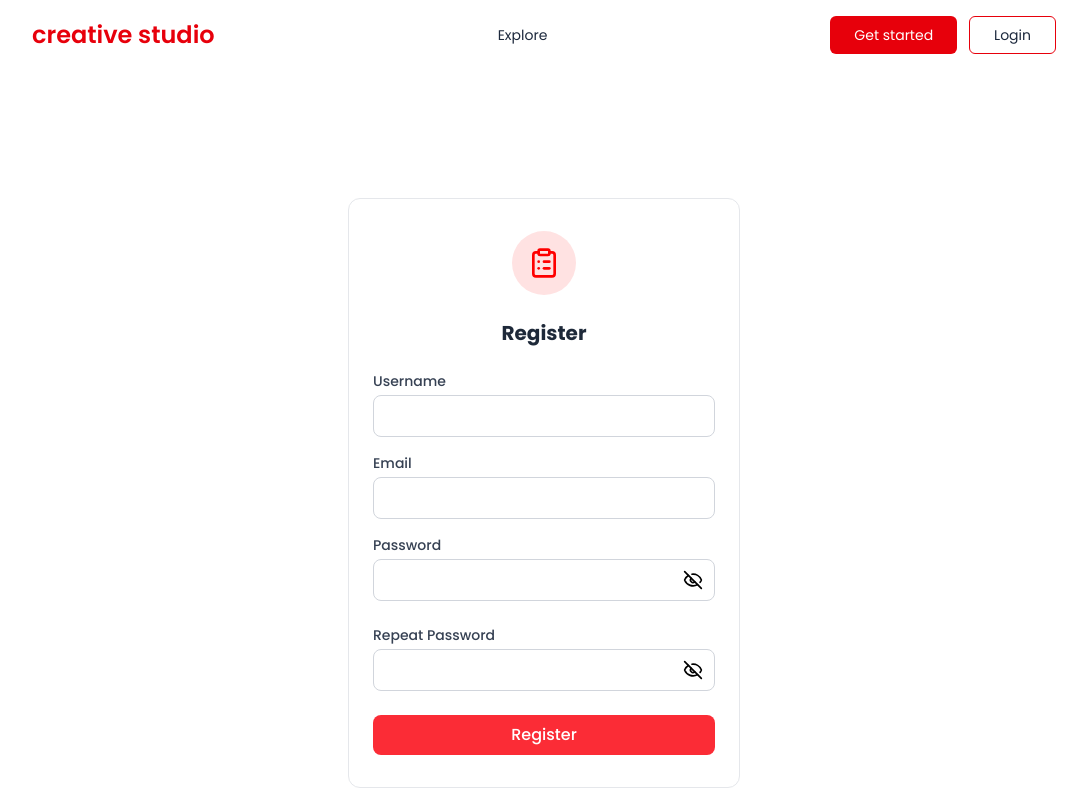
After one commit to frost-rvl/creative-studio, a Flask app: template flaskr/templates/auth/register.html in a window 1280 px wide. The commit adds this page. Shown: the whole page, without its empty margins (96-1183 px from the left). Run offline with Flask 3, Linux system fonts and the light colour scheme; the template is opened without the code that fills it: values that come from a table or form of the project are taken from there, others are empty; some libraries are stand-ins or nearby versions.

Commit message:
feat: Add authentification feature
-add authentifications features (login/reggister)
-add javascript handler for password visibility
-display corresponding navbar for anonymous or authenticated user
-fix redirect link in login.html
-fix colorpalette in landing.html

```diff
--- a/flaskr/__init__.py
+++ b/flaskr/__init__.py
@@ -1,5 +1,6 @@
 import sqlalchemy as sa
 from flask import Flask
+from flask_login import LoginManager
 from flask_migrate import Migrate
 from flask_sqlalchemy import SQLAlchemy
 
@@ -7,6 +8,9 @@ from config import Config
 
 db = SQLAlchemy()
 migrate = Migrate()
+login = LoginManager()
+login.login_view = "auth.login"  # type: ignore
+login.login_message = "Please log in to access this page."
 
 
 def create_app(config_class=Config):
@@ -15,6 +19,7 @@ def create_app(config_class=Config):
 
     db.init_app(app)
     migrate.init_app(app, db)
+    login.init_app(app)
 
     from flaskr.main import bp as main_bp
 
--- a/flaskr/auth/forms.py
+++ b/flaskr/auth/forms.py
@@ -1,7 +1,14 @@
+import re
+
+import sqlalchemy as sa
 from flask_wtf import FlaskForm
+from flask_wtf.recaptcha.validators import ValidationError
 from wtforms import BooleanField, PasswordField, StringField
 from wtforms.fields import SubmitField
-from wtforms.validators import DataRequired
+from wtforms.validators import DataRequired, Email, EqualTo, Length
+
+from flaskr import db
+from flaskr.models import User
 
 
 class LoginForm(FlaskForm):
@@ -11,3 +18,44 @@ class LoginForm(FlaskForm):
     )
     remember_me = BooleanField("Remember Me")
     submit = SubmitField("Sign In")
+
+
+class RegistrationForm(FlaskForm):
+    username = StringField("Username", validators=[DataRequired()])
+    email = StringField("Email", validators=[DataRequired(), Email()])
+    password = PasswordField(
+        "Password", validators=[DataRequired(), Length(min=8)], id="register-password"
+    )
+    password2 = PasswordField(
+        "Repeat Password",
+        validators=[DataRequired(), EqualTo("password")],
+        id="repeat-register-password",
+    )
+    submit = SubmitField("Register")
+
+    def validate_username(self, username):
+        user = db.session.scalar(sa.select(User).where(User.username == username.data))
+        if user is not None:
+            raise ValidationError("Please use a different username.")
+
+    def validate_email(self, email):
+        user = db.session.scalar(sa.select(User).where(User.email == email.data))
+        if user is not None:
+            raise ValidationError("Please use a different email.")
+
+    def validate_password(self, password):
+        value = password.data
+        if not re.search(r"[A-Z]", value):
+            raise ValidationError(
+                "Password must contain at least one uppercase letter."
+            )
+        if not re.search(r"[a-z]", value):
+            raise ValidationError(
+                "Password must contain at least one lowercase letter."
+            )
+        if not re.search(r"\d", value):
+            raise ValidationError("Password must contain at least one number.")
+        if not re.search(r"[!@£$%^&*()_+={}?:~\[\]]", value):
+            raise ValidationError(
+                "Password must contain at least one special character."
+            )
--- a/flaskr/static/css/output.css
+++ b/flaskr/static/css/output.css
@@ -11,13 +11,12 @@
       "Segoe UI Emoji", "Segoe UI Symbol", "Noto Color Emoji";
     --font-mono: ui-monospace, SFMono-Regular, Menlo, Monaco, Consolas, "Liberation Mono",
       "Courier New", monospace;
+    --color-red-100: oklch(93.6% 0.032 17.717);
     --color-red-500: oklch(63.7% 0.237 25.331);
-    --color-blue-100: oklch(93.2% 0.032 255.585);
-    --color-blue-500: oklch(62.3% 0.214 259.815);
+    --color-red-600: oklch(57.7% 0.245 27.325);
+    --color-red-700: oklch(50.5% 0.213 27.518);
+    --color-amber-300: oklch(87.9% 0.169 91.605);
     --color-blue-600: oklch(54.6% 0.245 262.881);
-    --color-pink-500: oklch(65.6% 0.241 354.308);
-    --color-pink-600: oklch(59.2% 0.249 0.584);
-    --color-pink-700: oklch(52.5% 0.223 3.958);
     --color-slate-50: oklch(98.4% 0.003 247.858);
     --color-slate-100: oklch(96.8% 0.007 247.896);
     --color-slate-200: oklch(92.9% 0.013 255.508);
@@ -30,6 +29,7 @@
     --color-gray-300: oklch(87.2% 0.01 258.338);
     --color-gray-700: oklch(37.3% 0.034 259.733);
     --color-gray-800: oklch(27.8% 0.033 256.848);
+    --color-gray-900: oklch(21% 0.034 264.665);
     --color-black: #000;
     --color-white: #fff;
     --spacing: 0.25rem;
@@ -362,6 +362,9 @@
   .max-w-xl {
     max-width: var(--container-xl);
   }
+  .border-collapse {
+    border-collapse: collapse;
+  }
   .-translate-x-full {
     --tw-translate-x: -100%;
     translate: var(--tw-translate-x) var(--tw-translate-y);
@@ -372,6 +375,9 @@
   }
   .cursor-pointer {
     cursor: pointer;
+  }
+  .resize {
+    resize: both;
   }
   .flex-col {
     flex-direction: column;
@@ -445,14 +451,14 @@
   .border-gray-300 {
     border-color: var(--color-gray-300);
   }
-  .border-pink-600 {
-    border-color: var(--color-pink-600);
+  .border-red-600 {
+    border-color: var(--color-red-600);
   }
   .border-slate-200 {
     border-color: var(--color-slate-200);
   }
-  .bg-blue-100 {
-    background-color: var(--color-blue-100);
+  .bg-blue-600 {
+    background-color: var(--color-blue-600);
   }
   .bg-blue-600\/70 {
     background-color: color-mix(in srgb, oklch(54.6% 0.245 262.881) 70%, transparent);
@@ -460,14 +466,20 @@
       background-color: color-mix(in oklab, var(--color-blue-600) 70%, transparent);
     }
   }
-  .bg-pink-500 {
-    background-color: var(--color-pink-500);
+  .bg-red-100 {
+    background-color: var(--color-red-100);
   }
-  .bg-pink-600 {
-    background-color: var(--color-pink-600);
+  .bg-red-500 {
+    background-color: var(--color-red-500);
+  }
+  .bg-red-600 {
+    background-color: var(--color-red-600);
   }
   .bg-slate-100 {
     background-color: var(--color-slate-100);
+  }
+  .bg-white {
+    background-color: var(--color-white);
   }
   .bg-white\/60 {
     background-color: color-mix(in srgb, #fff 60%, transparent);
@@ -484,6 +496,10 @@
   }
   .from-\[\#f9c4df\] {
     --tw-gradient-from: #f9c4df;
+    --tw-gradient-stops: var(--tw-gradient-via-stops, var(--tw-gradient-position), var(--tw-gradient-from) var(--tw-gradient-from-position), var(--tw-gradient-to) var(--tw-gradient-to-position));
+  }
+  .from-\[\#ffbfc2\] {
+    --tw-gradient-from: #ffbfc2;
     --tw-gradient-stops: var(--tw-gradient-via-stops, var(--tw-gradient-position), var(--tw-gradient-from) var(--tw-gradient-from-position), var(--tw-gradient-to) var(--tw-gradient-to-position));
   }
   .to-\[\#FFFFFF\] {
@@ -585,23 +601,17 @@
   .text-black {
     color: var(--color-black);
   }
-  .text-blue-500 {
-    color: var(--color-blue-500);
-  }
   .text-gray-700 {
     color: var(--color-gray-700);
   }
   .text-gray-800 {
     color: var(--color-gray-800);
   }
-  .text-pink-500 {
-    color: var(--color-pink-500);
-  }
-  .text-pink-600 {
-    color: var(--color-pink-600);
-  }
   .text-red-500 {
     color: var(--color-red-500);
+  }
+  .text-red-600 {
+    color: var(--color-red-600);
   }
   .text-slate-500 {
     color: var(--color-slate-500);
@@ -621,14 +631,31 @@
   .text-white {
     color: var(--color-white);
   }
+  .lowercase {
+    text-transform: lowercase;
+  }
+  .uppercase {
+    text-transform: uppercase;
+  }
   .italic {
     font-style: italic;
   }
   .underline {
     text-decoration-line: underline;
   }
+  .accent-red-500 {
+    accent-color: var(--color-red-500);
+  }
+  .outline {
+    outline-style: var(--tw-outline-style);
+    outline-width: 1px;
+  }
   .backdrop-blur {
     --tw-backdrop-blur: blur(8px);
+    -webkit-backdrop-filter: var(--tw-backdrop-blur,) var(--tw-backdrop-brightness,) var(--tw-backdrop-contrast,) var(--tw-backdrop-grayscale,) var(--tw-backdrop-hue-rotate,) var(--tw-backdrop-invert,) var(--tw-backdrop-opacity,) var(--tw-backdrop-saturate,) var(--tw-backdrop-sepia,);
+    backdrop-filter: var(--tw-backdrop-blur,) var(--tw-backdrop-brightness,) var(--tw-backdrop-contrast,) var(--tw-backdrop-grayscale,) var(--tw-backdrop-hue-rotate,) var(--tw-backdrop-invert,) var(--tw-backdrop-opacity,) var(--tw-backdrop-saturate,) var(--tw-backdrop-sepia,);
+  }
+  .backdrop-filter {
     -webkit-backdrop-filter: var(--tw-backdrop-blur,) var(--tw-backdrop-brightness,) var(--tw-backdrop-contrast,) var(--tw-backdrop-grayscale,) var(--tw-backdrop-hue-rotate,) var(--tw-backdrop-invert,) var(--tw-backdrop-opacity,) var(--tw-backdrop-saturate,) var(--tw-backdrop-sepia,);
     backdrop-filter: var(--tw-backdrop-blur,) var(--tw-backdrop-brightness,) var(--tw-backdrop-contrast,) var(--tw-backdrop-grayscale,) var(--tw-backdrop-hue-rotate,) var(--tw-backdrop-invert,) var(--tw-backdrop-opacity,) var(--tw-backdrop-saturate,) var(--tw-backdrop-sepia,);
   }
@@ -675,17 +702,17 @@
       }
     }
   }
-  .hover\:bg-pink-600 {
+  .hover\:bg-red-600 {
     &:hover {
       @media (hover: hover) {
-        background-color: var(--color-pink-600);
+        background-color: var(--color-red-600);
       }
     }
   }
-  .hover\:bg-pink-700 {
+  .hover\:bg-red-700 {
     &:hover {
       @media (hover: hover) {
-        background-color: var(--color-pink-700);
+        background-color: var(--color-red-700);
       }
     }
   }
@@ -710,9 +737,9 @@
       }
     }
   }
-  .focus\:border-pink-500 {
+  .focus\:border-red-500 {
     &:focus {
-      border-color: var(--color-pink-500);
+      border-color: var(--color-red-500);
     }
   }
   .focus\:ring-2 {
@@ -721,9 +748,9 @@
       box-shadow: var(--tw-inset-shadow), var(--tw-inset-ring-shadow), var(--tw-ring-offset-shadow), var(--tw-ring-shadow), var(--tw-shadow);
     }
   }
-  .focus\:ring-pink-500 {
+  .focus\:ring-red-500 {
     &:focus {
-      --tw-ring-color: var(--color-pink-500);
+      --tw-ring-color: var(--color-red-500);
     }
   }
   .active\:scale-90 {
@@ -761,11 +788,6 @@
   .max-md\:px-8 {
     @media (width < 48rem) {
       padding-inline: calc(var(--spacing) * 8);
-    }
-  }
-  .md\:block {
-    @media (width >= 48rem) {
-      display: block;
     }
   }
   .md\:flex {
@@ -880,6 +902,11 @@
 @property --tw-font-weight {
   syntax: "*";
   inherits: false;
+}
+@property --tw-outline-style {
+  syntax: "*";
+  inherits: false;
+  initial-value: solid;
 }
 @property --tw-backdrop-blur {
   syntax: "*";
@@ -1020,6 +1047,7 @@
       --tw-gradient-to-position: 100%;
       --tw-leading: initial;
       --tw-font-weight: initial;
+      --tw-outline-style: solid;
       --tw-backdrop-blur: initial;
       --tw-backdrop-brightness: initial;
       --tw-backdrop-contrast: initial;
--- a/flaskr/static/js/auth.js
+++ b/flaskr/static/js/auth.js
@@ -11,12 +11,52 @@ export function handleLoginPasswordVisibility() {
 
     if (password.type === 'password') {
       password.type = 'text';
-      eyeOff.classList.add('hidden')
-      eyeOn.classList.remove('hidden')
+      eyeOff.classList.add('hidden');
+      eyeOn.classList.remove('hidden');
     } else {
       password.type = 'password';
-      eyeOn.classList.add('hidden')
-      eyeOff.classList.remove('hidden')
+      eyeOn.classList.add('hidden');
+      eyeOff.classList.remove('hidden');
     }
   })
 }
+
+//Toggle password visibility in Register page
+export function handleRegisterPasswordVisibility() {
+  const toggleBtn = document.getElementById("show-register-password");
+  const toggleBtn2 = document.getElementById("show-repeat-register-password");
+  const password = document.getElementById("register-password");
+  const password2 = document.getElementById("repeat-register-password");
+
+  if (!toggleBtn || !toggleBtn2 || !password || !password2) return;
+
+  toggleBtn.addEventListener('click', () => {
+    const eyeOff = toggleBtn.children[0];
+    const eyeOn = toggleBtn.children[1];
+
+    if (password.type === 'password') {
+      password.type = 'text';
+      eyeOff.classList.add('hidden');
+      eyeOn.classList.remove('hidden');
+    } else {
+      password.type = 'password';
+      eyeOn.classList.add('hidden');
+      eyeOff.classList.remove('hidden');
+    }
+  })
+
+  toggleBtn2.addEventListener('click', () => {
+    const eyeOff = toggleBtn2.children[0];
+    const eyeOn = toggleBtn2.children[1];
+
+    if (password2.type === 'password') {
+      password2.type = 'text';
+      eyeOff.classList.add('hidden');
+      eyeOn.classList.remove('hidden');
+    } else {
+      password2.type = 'password';
+      eyeOn.classList.add('hidden');
+      eyeOff.classList.remove('hidden');
+    }
+  })
+}
--- a/flaskr/static/js/index.js
+++ b/flaskr/static/js/index.js
@@ -1,9 +1,10 @@
 import { handleNavbar, handleFlashButton } from "./base.js";
-import { handleLoginPasswordVisibility } from "./auth.js";
+import { handleLoginPasswordVisibility, handleRegisterPasswordVisibility } from "./auth.js";
 
 document.addEventListener('DOMContentLoaded', () => {
-  console.log("DOM loaded");
   handleLoginPasswordVisibility();
+  handleRegisterPasswordVisibility();
   handleNavbar();
   handleFlashButton();
+  console.log("DOM loaded");
 });
--- /dev/null
+++ b/flaskr/templates/auth/register.html
@@ -0,0 +1,63 @@
+{% extends "base.html" %}
+
+{% block content %}
+<main class="flex flex-col items-center max-md:px-2 mt-32">
+    <div class="rounded-xl border border-gray-200 py-8 px-6 max-w-120 w-full">
+        <div class="mx-auto mb-6 flex h-16 w-16 items-center justify-center rounded-full bg-red-100">
+            <svg class="h-8 w-8 text-red-500" xmlns="http://www.w3.org/2000/svg" width="32" height="32" viewBox="0 0 24 24" fill="none" stroke="#ff0000" stroke-width="2" stroke-linecap="round" stroke-linejoin="round">
+                <rect width="8" height="4" x="8" y="2" rx="1" ry="1"></rect><path d="M16 4h2a2 2 0 0 1 2 2v14a2 2 0 0 1-2 2H6a2 2 0 0 1-2-2V6a2 2 0 0 1 2-2h2"></path><path d="M12 11h4"></path><path d="M12 16h4"></path><path d="M8 11h.01"></path><path d="M8 16h.01"></path>
+            </svg>
+        </div>
+
+        <h1 class="mb-6 text-center text-xl font-bold text-gray-800">Register</h1>
+        <form action="" method="post" novalidate>
+            {{ form.hidden_tag() }}
+            <div class="mb-4">
+                {{ form.username.label(class_="mb-1 block text-sm font-medium text-gray-700") }}
+                {{ form.username(class_="w-full rounded-lg border border-gray-300 px-3 py-2 transition outline-none focus:border-red-500 focus:ring-2 focus:ring-red-500")}}
+                {% for error in form.username.errors %}
+                    <div class="text-red-500 text-xs italic">{{ error }}</div>
+                {% endfor %}
+            </div>
+
+            <div class="mb-4">
+                {{ form.email.label(class_="mb-1 block text-sm font-medium text-gray-700") }}
+                {{ form.email(class_="w-full rounded-lg border border-gray-300 px-3 py-2 transition outline-none focus:border-red-500 focus:ring-2 focus:ring-red-500")}}
+                {% for error in form.email.errors %}
+                    <div class="text-red-500 text-xs italic">{{ error }}</div>
+                {% endfor %}
+            </div>
+
+            <div class="mb-6">
+                {{ form.password.label(class_="mb-1 block text-sm font-medium text-gray-700") }}
+                <div class="relative">
+                    {{ form.password(class_="w-full rounded-lg border border-gray-300 px-3 py-2 transition outline-none focus:border-red-500 focus:ring-2 focus:ring-red-500")}}
+                    <button type="button" id="show-register-password" class="absolute top-0 bottom-0 right-3 mx-auto my-0 z-50 block cursor-pointer">
+                        <svg xmlns="http://www.w3.org/2000/svg" width="20" height="20" viewBox="0 0 24 24" fill="none" stroke="#000000" stroke-width="2" stroke-linecap="round" stroke-linejoin="round"><path d="M10.733 5.076a10.744 10.744 0 0 1 11.205 6.575 1 1 0 0 1 0 .696 10.747 10.747 0 0 1-1.444 2.49"></path><path d="M14.084 14.158a3 3 0 0 1-4.242-4.242"></path><path d="M17.479 17.499a10.75 10.75 0 0 1-15.417-5.151 1 1 0 0 1 0-.696 10.75 10.75 0 0 1 4.446-5.143"></path><path d="m2 2 20 20"></path></svg>
+                        <svg class="hidden" xmlns="http://www.w3.org/2000/svg" width="20" height="20" viewBox="0 0 24 24" fill="none" stroke="#000000" stroke-width="2" stroke-linecap="round" stroke-linejoin="round"><path d="M2.062 12.348a1 1 0 0 1 0-.696 10.75 10.75 0 0 1 19.876 0 1 1 0 0 1 0 .696 10.75 10.75 0 0 1-19.876 0"></path><circle cx="12" cy="12" r="3"></circle></svg>
+                    </button>
+                </div>
+                {% for error in form.password.errors %}
+                    <div class="text-red-500 text-xs italic">{{ error }}</div>
+                {% endfor %}
+            </div>
+
+            <div class="mb-6">
+                {{ form.password2.label(class_="mb-1 block text-sm font-medium text-gray-700") }}
+                <div class="relative">
+                    {{ form.password2(class_="w-full rounded-lg border border-gray-300 px-3 py-2 transition outline-none focus:border-red-500 focus:ring-2 focus:ring-red-500")}}
+                    <button type="button" id="show-repeat-register-password" class="absolute top-0 bottom-0 right-3 mx-auto my-0 z-50 block cursor-pointer">
+                        <svg xmlns="http://www.w3.org/2000/svg" width="20" height="20" viewBox="0 0 24 24" fill="none" stroke="#000000" stroke-width="2" stroke-linecap="round" stroke-linejoin="round"><path d="M10.733 5.076a10.744 10.744 0 0 1 11.205 6.575 1 1 0 0 1 0 .696 10.747 10.747 0 0 1-1.444 2.49"></path><path d="M14.084 14.158a3 3 0 0 1-4.242-4.242"></path><path d="M17.479 17.499a10.75 10.75 0 0 1-15.417-5.151 1 1 0 0 1 0-.696 10.75 10.75 0 0 1 4.446-5.143"></path><path d="m2 2 20 20"></path></svg>
+                        <svg class="hidden" xmlns="http://www.w3.org/2000/svg" width="20" height="20" viewBox="0 0 24 24" fill="none" stroke="#000000" stroke-width="2" stroke-linecap="round" stroke-linejoin="round"><path d="M2.062 12.348a1 1 0 0 1 0-.696 10.75 10.75 0 0 1 19.876 0 1 1 0 0 1 0 .696 10.75 10.75 0 0 1-19.876 0"></path><circle cx="12" cy="12" r="3"></circle></svg>
+                    </button>
+                </div>
+                {% for error in form.password2.errors %}
+                    <div class="text-red-500 text-xs italic">{{ error }}</div>
+                {% endfor %}
+            </div>
+
+            {{ form.submit(class_="w-full rounded-lg bg-red-500 px-4 py-2 font-medium text-white transition duration-300 hover:bg-red-600")}}
+        </form>
+    </div>
+</main>
+{% endblock %}
--- a/flaskr/templates/base.html
+++ b/flaskr/templates/base.html
@@ -17,29 +17,60 @@
     <body class="flex flex-col items-center">
         <nav class="sticky top-0 z-50 flex items-center justify-between w-full py-4 px-6 md:px-16 lg:px-24 xl:px-32 backdrop-blur text-slate-800 text-sm">
             <a href="{{ url_for('main.index') }}">
-                <span class="text-xl  font-semibold text-pink-600">creative studio</span>
+                <span class="text-2xl  font-semibold text-red-600">creative studio</span>
             </a>
 
             <div class="hidden md:flex items-center gap-8 transition duration-500">
-                <a href="{{ url_for('main.index') }}" class="hover:text-slate-500 transition">Home</a>
-                <a href="#" class="hover:text-slate-500 transition">Explore</a>
-                <a href="#" class="hover:text-slate-500 transition">Gallery</a>
+                {% if current_user.is_authenticated %}
+                    <a href="{{ url_for('main.index') }}" class="hover:text-slate-500 transition">Home</a>
+                {% endif %}
+                {% if current_user.is_anonymous %}
+                    <a href="#" class="hover:text-slate-500 transition">Explore</a>
+                {% endif %}
+                {% if current_user.is_authenticated %}
+                    <a href="#" class="hover:text-slate-500 transition">Modules</a>
+                    <a href="#" class="hover:text-slate-500 transition">Gallery</a>
+                {% endif %}
             </div>
 
-            <div class="hidden md:block space-x-3">
-                <button class="px-6 py-2 bg-pink-600 hover:bg-pink-700 transition text-white rounded-md">Get started</button>
-                <button class="hover:bg-slate-50 transition px-6 py-2 border border-pink-600 rounded-md" onclick="window.location.href = '{{ url_for('auth.login') }}'; ">Login</button>
+            <div class="hidden md:flex space-x-3">
+                {% if  current_user.is_anonymous %}
+                    <button class="px-6 py-2 bg-red-600 hover:bg-red-700 transition text-white rounded-md" onclick="window.location.href = `{{ url_for('auth.register') }}`; ">Get started</button>
+                    <button class="hover:bg-slate-50 transition px-6 py-2 border border-red-600 rounded-md" onclick="window.location.href = `{{ url_for('auth.login') }}`; ">Login</button>
+                {% endif %}
+                {% if current_user.is_authenticated %}
+                    <button type="button" class="cursor-pointer">
+                        <svg xmlns="http://www.w3.org/2000/svg" width="43" height="43" viewBox="0 0 24 24" fill="none" stroke="#ff4444" stroke-width="1.5" stroke-linecap="round" stroke-linejoin="round"><circle cx="12" cy="12" r="10"></circle><circle cx="12" cy="10" r="3"></circle><path d="M7 20.662V19a2 2 0 0 1 2-2h6a2 2 0 0 1 2 2v1.662"></path></svg>
+                    </button>
+                    <button class="px-6 py-2 bg-red-600 hover:bg-red-700 transition text-white rounded-md flex items-center gap-2" onclick="window.location.href = `{{ url_for('auth.logout') }}`; ">
+                        <div>Logout</div>
+                        <svg xmlns="http://www.w3.org/2000/svg" width="18" height="18" viewBox="0 0 24 24" fill="none" stroke="#ffffff" stroke-width="2" stroke-linecap="round" stroke-linejoin="round"><path d="M9 21H5a2 2 0 0 1-2-2V5a2 2 0 0 1 2-2h4"></path><polyline points="16 17 21 12 16 7"></polyline><line x1="21" x2="9" y1="12" y2="12"></line></svg>
+                    </button>
+                {% endif %}
             </div>
 
-            <button id="open-menu" class="md:hidden active:scale-90 transition">
-                <svg xmlns="http://www.w3.org/2000/svg" width="26" height="26" viewBox="0 0 24 24" fill="none" stroke="currentColor" stroke-width="2" stroke-linecap="round" stroke-linejoin="round" class="lucide lucide-menu-icon lucide-menu"><path d="M4 5h16"/><path d="M4 12h16"/><path d="M4 19h16"/></svg>
-            </button>
+            <div class="md:hidden space-x-3">
+                <button type="button" class="md:hidden active:scale-90 transition">
+                    <svg xmlns="http://www.w3.org/2000/svg" width="28" height="28" viewBox="0 0 24 24" fill="none" stroke="#ff4444" stroke-width="2" stroke-linecap="round" stroke-linejoin="round"><circle cx="12" cy="12" r="10"></circle><circle cx="12" cy="10" r="3"></circle><path d="M7 20.662V19a2 2 0 0 1 2-2h6a2 2 0 0 1 2 2v1.662"></path></svg>
+                </button>
+                <button id="open-menu" class="md:hidden active:scale-90 transition">
+                    <svg class="h-8 w-8 text-red-500" xmlns="http://www.w3.org/2000/svg" width="26" height="26" viewBox="0 0 24 24" fill="none" stroke="currentColor" stroke-width="2" stroke-linecap="round" stroke-linejoin="round" class="lucide lucide-menu-icon lucide-menu"><path d="M4 5h16"/><path d="M4 12h16"/><path d="M4 19h16"/></svg>
+                </button>
+            </div>
         </nav>
 
         <div id="mobile-navLinks" class="fixed inset-0 z-100 bg-white/60 text-slate-800 backdrop-blur flex flex-col items-center justify-center text-lg gap-8 md:hidden transition-transform duration-300 -translate-x-full">
-            <a href="/">Home</a>
-            <a href="/products">Explore</a>
-            <a href="/stories"></a>
+            {% if current_user.is_authenticated %}
+                <a href="{{ url_for('main.index') }}">Home</a>
+            {% endif %}
+            {% if current_user.is_anonymous %}
+                <a href="#">Explore</a>
+            {% endif %}
+            {% if current_user.is_authenticated %}
+                <a href="#">Modules</a>
+                <a href="#">Gallery</a>
+                <a class="text-red-500" href="{{ url_for('auth.logout') }}">Logout</a>
+            {% endif %}
             <button id="close-menu" class="active:ring-3 active:ring-white aspect-square size-10 p-1 items-center justify-center bg-slate-100 hover:bg-slate-200 transition text-black rounded-md flex">
                 <svg xmlns="http://www.w3.org/2000/svg" width="24" height="24" viewBox="0 0 24 24" fill="none" stroke="currentColor" stroke-width="2" stroke-linecap="round" stroke-linejoin="round" class="lucide lucide-x-icon lucide-x"><path d="M18 6 6 18"/><path d="m6 6 12 12"/></svg>
             </button>
--- a/flaskr/templates/index.html
+++ b/flaskr/templates/index.html
@@ -1,5 +1,5 @@
 {% extends "base.html" %}
 
 {% block content %}
-    <h1>Hi, {{ user.username }}</h1>
+    <h1>Hi, {{ current_user.username }}</h1>
 {% endblock %}
--- a/flaskr/templates/landing.html
+++ b/flaskr/templates/landing.html
@@ -10,7 +10,7 @@
                 Our platform helps you create beautiful art with simple built-in tools written in with Flask and Python.
             </p>
             <div class="flex items-center gap-4 mt-8">
-                <button class="flex items-center gap-2 bg-pink-600 hover:bg-pink-700 text-white active:scale-95 rounded-lg px-7 h-11">
+                <button onclick="window.location.href = `{{ url_for('auth.register') }}`;" class="flex items-center gap-2 bg-red-600 hover:bg-red-700 text-white active:scale-95 rounded-lg px-7 h-11">
                     Get started
                 </button>
             </div>
@@ -55,7 +55,7 @@
             </div>
         </section>
     </main>
-    <footer class="w-full bg-linear-to-b from-[#f9c4df] to-[#FFFFFF] text-gray-800 mt-32">
+    <footer class="w-full bg-linear-to-b from-[#ffbfc2] to-[#FFFFFF] text-gray-800 mt-32">
         <div class="max-w-7xl mx-auto px-6 py-16 flex flex-col items-center">
             <div class="flex items-center space-x-3 mb-6">
                 <!--<img alt="" class="h-11" src="https://raw.githubusercontent.com/prebuiltui/prebuiltui/main/assets/dummyLogo/prebuiltuiLogoSquareShapeDark.svg" />-->
```
Also changed, not shown: flaskr/auth/routes.py (+39 -7 lines), flaskr/main/routes.py (+4 -4 lines), flaskr/models.py (+15 -3 lines), flaskr/templates/auth/login.html (+8 -8 lines), studio.db, 1 other file.
